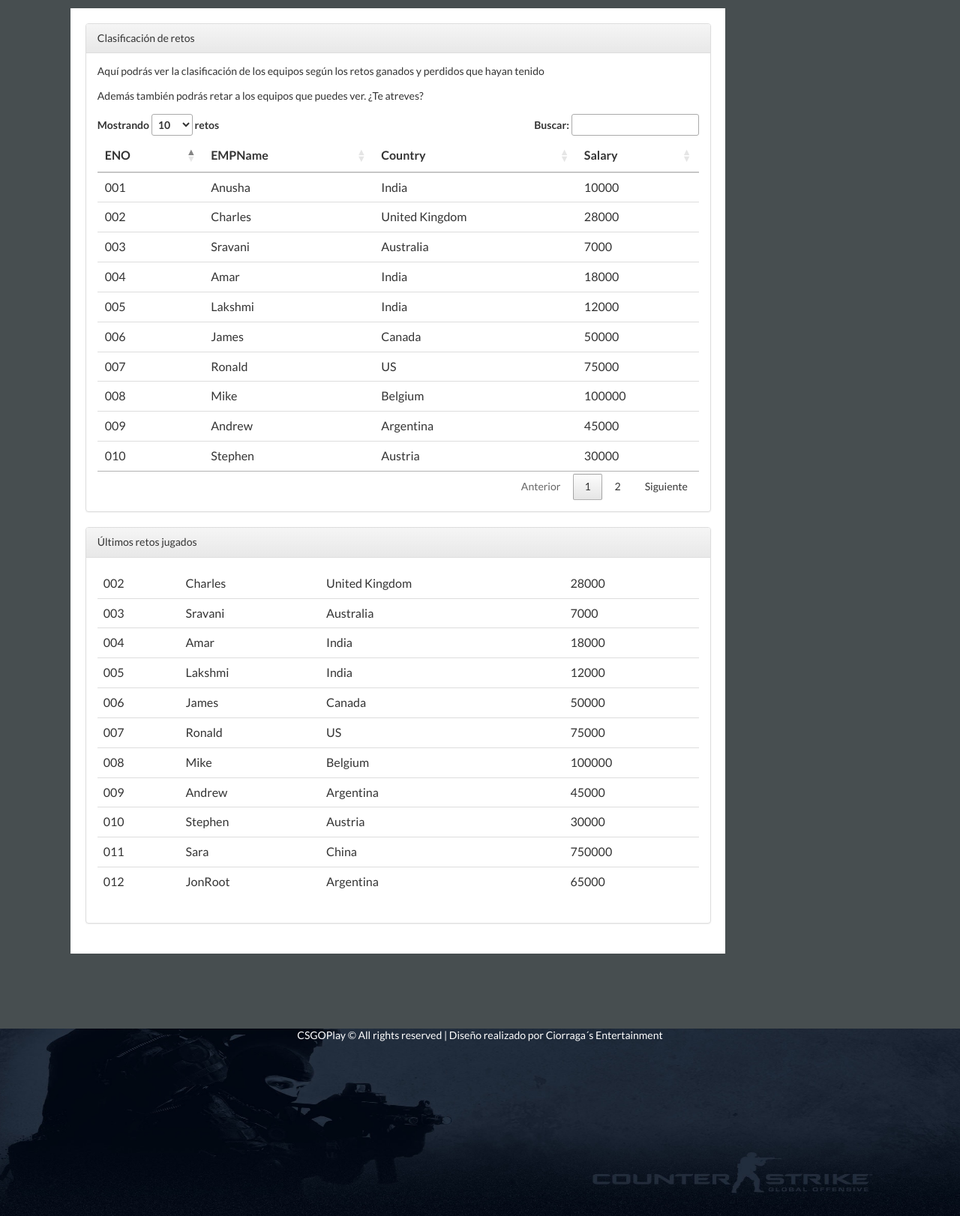
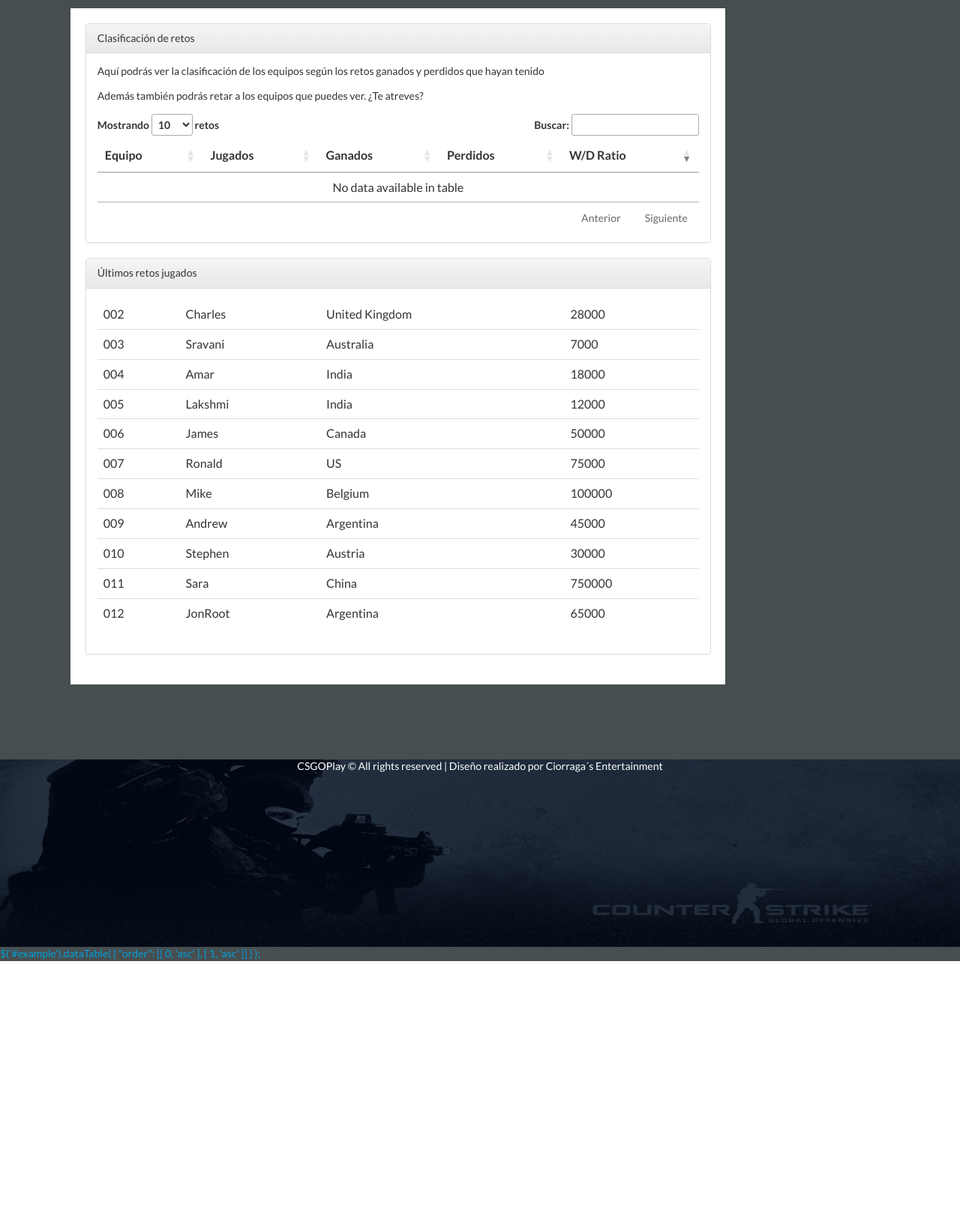
Before and after one commit to Ciorraga/CSProyecto, a PHP site: template templates/retos.html.twig in a window 1280 px wide. Shown: the part 487-2109 px from the top of the page at 75% size. After the commit the page ends 1769 px from the top, so only its background shows below. Run offline with PHP 8.4, Linux system fonts and the light colour scheme; the template is opened without the code that fills it, so the values that code supplies are empty; some libraries are stand-ins or nearby versions; some web fonts are replaced.

Commit message:
Retos y borrado de equipo
- Primera tabla de los retos mostrada con algunos campos que falta aún.
- Comenzado el borrado del equipo con fallos aún

```diff
--- a/public/css/estilos.css
+++ b/public/css/estilos.css
@@ -1,5 +1,6 @@
 body{
     background-color: #474e50 !important;
+    overflow-x: hidden !important ;
 }
 
 @font-face {
--- a/templates/equipos.html.twig
+++ b/templates/equipos.html.twig
@@ -98,7 +98,7 @@
                 {% endif %}
                 {% if usuarioLogin['id']==equipo[0]['capitan_id'] %}
                     <form action="/" method="POST">
-                        <button id="botonSolicitud" class="button button--wapasha button--round-s" name="botonDestruirEquipo" value="{{ usuarioLogin['id'] }}">Eliminar equipo</button>
+                        <button id="botonSolicitud" class="button button--wapasha button--round-s" name="botonDestruirEquipo" value="{{ equipo[0]['id'] }}">Eliminar equipo</button>
                     </form>
                 {% endif %}
 
--- a/templates/retos.html.twig
+++ b/templates/retos.html.twig
@@ -17,87 +17,23 @@
             <table id="myTable" class="table table-hover">
                 <thead>
                 <tr>
-                    <th>ENO</th>
-                    <th>EMPName</th>
-                    <th>Country</th>
-                    <th>Salary</th>
+                    <th>Equipo</th>
+                    <th>Jugados</th>
+                    <th>Ganados</th>
+                    <th>Perdidos</th>
+                    <th>W/D Ratio</th>
                 </tr>
                 </thead>
                 <tbody>
-                <tr>
-                    <td>001</td>
-                    <td>Anusha</td>
-                    <td>India</td>
-                    <td>10000</td>
-                </tr>
-                <tr>
-                    <td>002</td>
-                    <td>Charles</td>
-                    <td>United Kingdom</td>
-                    <td>28000</td>
-                </tr>
-                <tr>
-                    <td>003</td>
-                    <td>Sravani</td>
-                    <td>Australia</td>
-                    <td>7000</td>
-                </tr>
-                <tr>
-                    <td>004</td>
-                    <td>Amar</td>
-                    <td>India</td>
-                    <td>18000</td>
-                </tr>
-                <tr>
-                    <td>005</td>
-                    <td>Lakshmi</td>
-                    <td>India</td>
-                    <td>12000</td>
-                </tr>
-                <tr>
-                    <td>006</td>
-                    <td>James</td>
-                    <td>Canada</td>
-                    <td>50000</td>
-                </tr>
-
-                <tr>
-                    <td>007</td>
-                    <td>Ronald</td>
-                    <td>US</td>
-                    <td>75000</td>
-                </tr>
-                <tr>
-                    <td>008</td>
-                    <td>Mike</td>
-                    <td>Belgium</td>
-                    <td>100000</td>
-                </tr>
-                <tr>
-                    <td>009</td>
-                    <td>Andrew</td>
-                    <td>Argentina</td>
-                    <td>45000</td>
-                </tr>
-
-                <tr>
-                    <td>010</td>
-                    <td>Stephen</td>
-                    <td>Austria</td>
-                    <td>30000</td>
-                </tr>
-                <tr>
-                    <td>011</td>
-                    <td>Sara</td>
-                    <td>China</td>
-                    <td>750000</td>
-                </tr>
-                <tr>
-                    <td>012</td>
-                    <td>JonRoot</td>
-                    <td>Argentina</td>
-                    <td>65000</td>
-                </tr>
+                {% for item in clasificacion %}
+                    <tr>
+                        <td>{{ item.nombre }}</td>
+                        <td>{{ item.total }}</td>
+                        <td>{{ item.ganados }}</td>
+                        <td>{{ item.perdidos }}</td>
+                        <td>{{ item.ratio }}</td>
+                    </tr>
+                {% endfor %}
                 </tbody>
             </table>
             </div>
@@ -188,7 +124,19 @@
     <script type="text/javascript" src="/js/jquery.dataTables.js"></script>
     <script>
         $(document).ready(function(){
-            $('#myTable').dataTable();
+            $('#myTable').dataTable({
+                "order": [[ 4, 'desc' ]],
+                "aoColumnDefs": [
+                    { "bSearchable": true, "aTargets": [ 0 ] },
+                    { "bSearchable": false, "aTargets": [ 1] },
+                    { "bSearchable": false, "aTargets": [ 2] },
+                    { "bSearchable": false, "aTargets": [ 3] },
+                    { "bSearchable": false, "aTargets": [ 4] }]
+            });
+
         });
     </script>
+    $('#example').dataTable( {
+    "order": [[ 0, 'asc' ], [ 1, 'asc' ]]
+    } );
 {% endblock %}
```
Also changed, not shown: public/index.php (+33 -14 lines), public/js/jquery.dataTables.js.
